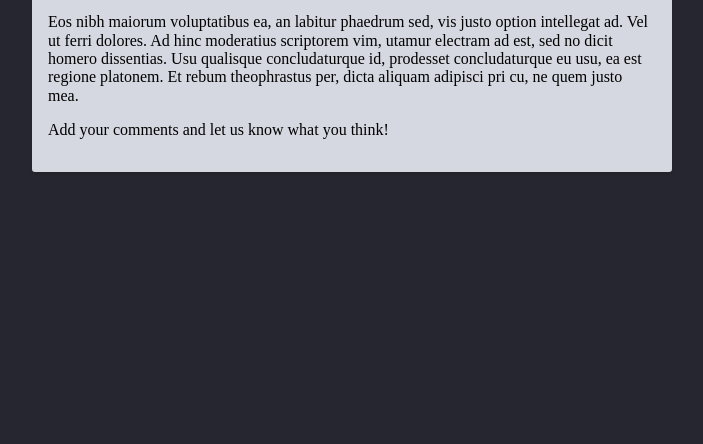
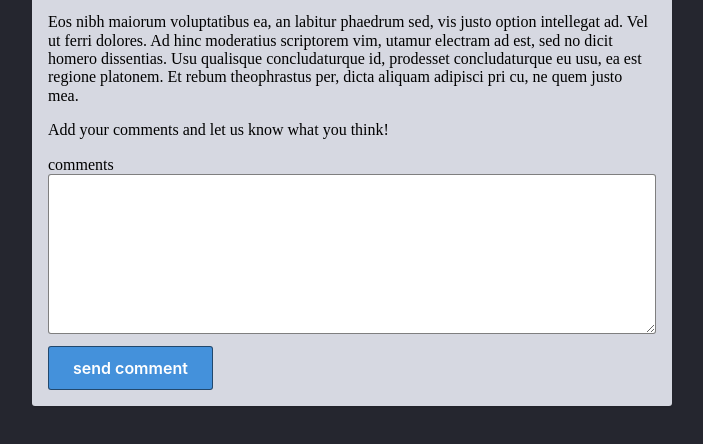
Before and after one commit to omarabdallah96/HTML-CSS-Git-Exercise-Tripoli, a website: page week-3/23-comments/index.html in a window 1280 px wide. Shown: the part 252-696 px from the top of the page, without its empty margins (288-991 px from the left). Drawn offline with Linux system fonts and the light colour scheme.

Commit message:
23-add-commenct

```diff
--- a/week-3/23-comments/index.html
+++ b/week-3/23-comments/index.html
@@ -32,6 +32,11 @@
           <p>Add your comments and let us know what you think!</p>
 
           <!-- Your comment form goes here -->
+          <form method="GET">
+            <label for="comment"> comments </label>
+            <textarea id="comment" name="comment"></textarea>
+            <button>send comment</button>
+          </form>
         </div>
       </main>
     </div>
```
